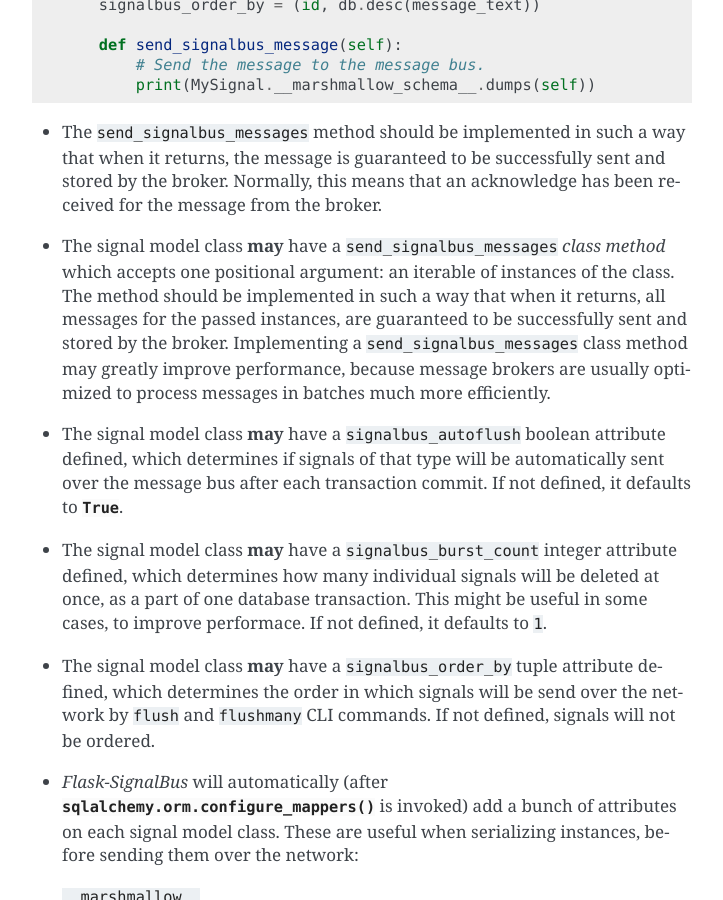
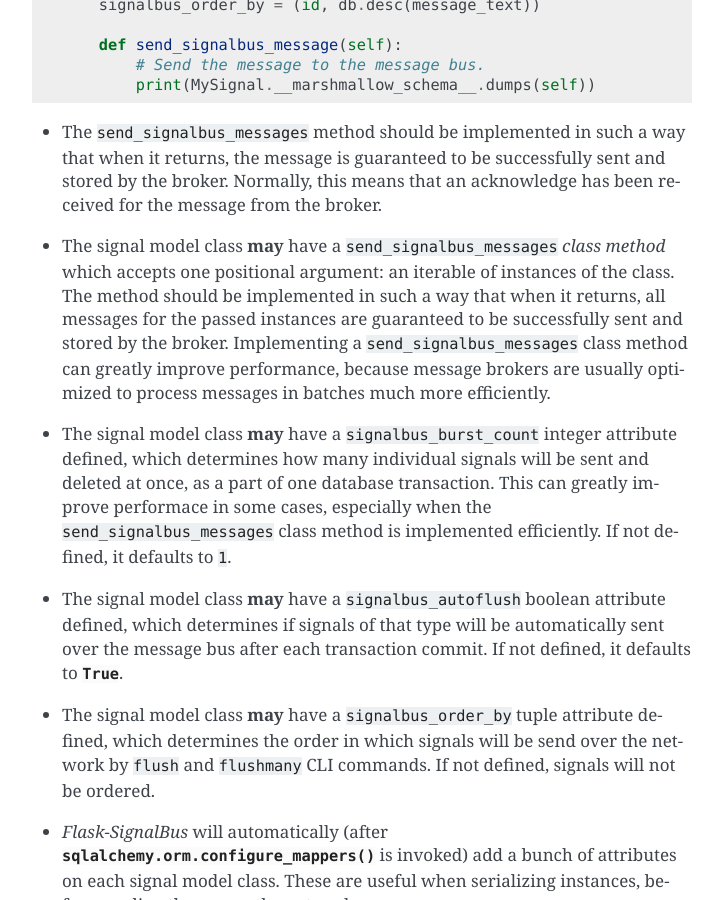
Before and after one commit to epandurski/flask_signalbus, a Sphinx documentation site: the page built from docs/api.rst, in a window 1280 px wide and 900 px high, scrolled down 475 px. Shown: the whole window, without its empty margins (388-1111 px from the left). Built offline with Sphinx 7.4.7, drawn with Linux system fonts in a browser that asks for light colours.

Commit message:
Add better explanation for signalbus_burst_count

```diff
--- a/docs/api.rst
+++ b/docs/api.rst
@@ -38,22 +38,23 @@
 - The signal model class **may** have a ``send_signalbus_messages``
   *class method* which accepts one positional argument: an iterable of
   instances of the class. The method should be implemented in such a
-  way that when it returns, all messages for the passed instances,
+  way that when it returns, all messages for the passed instances
   are guaranteed to be successfully sent and stored by the broker.
-  Implementing a ``send_signalbus_messages`` class method may greatly
+  Implementing a ``send_signalbus_messages`` class method can greatly
   improve performance, because message brokers are usually optimized
   to process messages in batches much more efficiently.
+
+- The signal model class **may** have a ``signalbus_burst_count``
+  integer attribute defined, which determines how many individual
+  signals will be sent and deleted at once, as a part of one database
+  transaction. This can greatly improve performace in some cases,
+  especially when the ``send_signalbus_messages`` class method is
+  implemented efficiently. If not defined, it defaults to ``1``.
 
 - The signal model class **may** have a ``signalbus_autoflush``
   boolean attribute defined, which determines if signals of that type
   will be automatically sent over the message bus after each
   transaction commit. If not defined, it defaults to `True`.
-
-- The signal model class **may** have a ``signalbus_burst_count``
-  integer attribute defined, which determines how many individual
-  signals will be deleted at once, as a part of one database
-  transaction. This might be useful in some cases, to improve
-  performace. If not defined, it defaults to ``1``.
 
 - The signal model class **may** have a ``signalbus_order_by`` tuple
   attribute defined, which determines the order in which signals will
```
